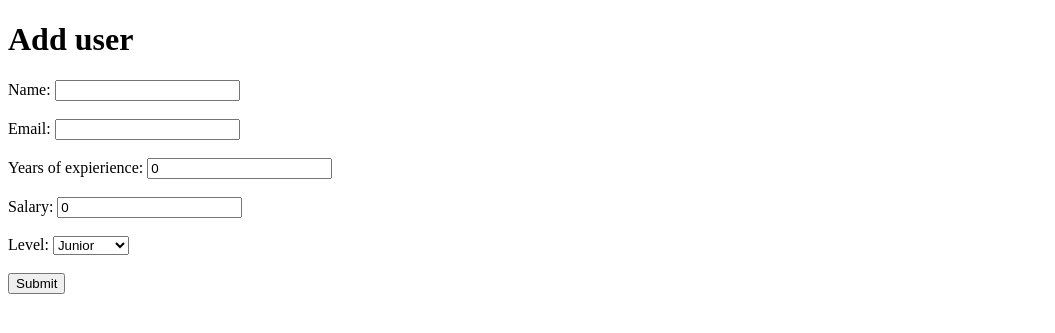
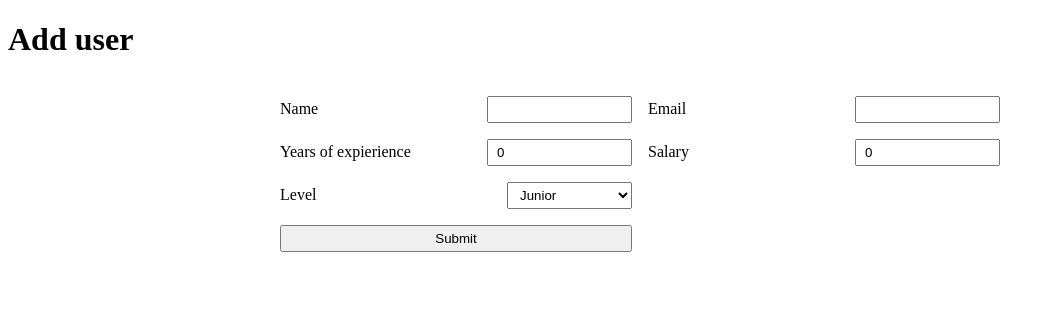
Before and after one commit to Ilawy/node-labs, a web app: file lab_2/static/employee.html in a window 1280 px wide. Shown: the top 333 px of the page, without its empty margins (0-1055 px from the left). Run offline with its HTML, style and script files only (its server is not run), Linux system fonts and the light colour scheme.

Commit message:
added some style improvements

```diff
--- a/lab_2/data.json
+++ b/lab_2/data.json
@@ -1 +1 @@
-[{"id":0,"name":"Mohammed Amr","email":"mm.ilawy@gmail.com","salary":0,"level":"jr","yearsOfExperience":0},{"id":1,"name":"Mohammed Amr","email":"mm.ilawy@gmail.com","salary":0,"level":"jr","yearsOfExperience":0},{"id":2,"name":"Mohammed Amr","email":"mm.ilawy@gmail.com","salary":0,"level":"jr","yearsOfExperience":0},{"id":3,"name":"Ahmed Amin","email":"next.mohammed.amr@gmail.com","salary":0,"level":"mid-level","yearsOfExperience":0},{"id":4,"name":"Mohammed Amr 3rd","email":"next.mohammed.amr@gmail.com","salary":0,"level":"jr","yearsOfExperience":0},{"id":5,"name":"Mohammed Amr 3rd","email":"next.mohammed.amr@gmail.com","salary":0,"level":"jr","yearsOfExperience":0},{"id":6,"name":"Mohammed Amr 3rd","email":"next.mohammed.amr@gmail.com","salary":0,"level":"jr","yearsOfExperience":0},{"id":7,"name":"AA","email":"BB@mm.io","salary":0,"level":"jr","yearsOfExperience":0}]
+[{"id":0,"name":"Mohammed Amr","email":"mm.ilawy@gmail.com","salary":0,"level":"jr","yearsOfExperience":0},{"id":1,"name":"Mohammed Amr","email":"mm.ilawy@gmail.com","salary":0,"level":"jr","yearsOfExperience":0},{"id":2,"name":"Mohammed Amr","email":"mm.ilawy@gmail.com","salary":0,"level":"jr","yearsOfExperience":0},{"id":3,"name":"Ahmed Amin","email":"next.mohammed.amr@gmail.com","salary":0,"level":"mid-level","yearsOfExperience":0},{"id":4,"name":"Mohammed Amr 3rd","email":"next.mohammed.amr@gmail.com","salary":0,"level":"jr","yearsOfExperience":0},{"id":5,"name":"Mohammed Amr 3rd","email":"next.mohammed.amr@gmail.com","salary":0,"level":"jr","yearsOfExperience":0},{"id":6,"name":"Mohammed Amr 3rd","email":"next.mohammed.amr@gmail.com","salary":0,"level":"jr","yearsOfExperience":0},{"id":7,"name":"AA","email":"BB@mm.io","salary":0,"level":"jr","yearsOfExperience":0},{"id":8,"name":"Mohammed","email":"next.mohammed.amr@gmail.com","salary":80000,"level":"mid-level","yearsOfExperience":0},{"id":9,"name":"Mohammed Amr","email":"mm.ilawy@gmail.com","salary":0,"level":"jr","yearsOfExperience":0},{"id":10,"name":"Mohammed Amr","email":"mm.ilawy@gmail.com","salary":0,"level":"jr","yearsOfExperience":0},{"id":11,"name":"Mohammed Amr","email":"mm.ilawy@gmail.com","salary":0,"level":"jr","yearsOfExperience":0},{"id":12,"name":"Mohammed Amr","email":"next.mohammed.amr@gmail.com","salary":0,"level":"jr","yearsOfExperience":0}]
--- a/lab_2/meta.json
+++ b/lab_2/meta.json
@@ -1 +1 @@
-{"lastid":8}
+{"lastid":13}
--- a/lab_2/static/astronomy.html
+++ b/lab_2/static/astronomy.html
@@ -6,12 +6,13 @@
     <title>MYApp - Astronomy</title>
     <link rel="stylesheet" href="card.css">
 </head>
-<body>
+<body class="container">
+    <h1>astronomy</h1>
     <figure class="card">
         <img src="/image_1.png" alt="">
         <figcaption>
             <a href="/astronomy/download">Download image</a>
-            <br><br>
+            <br>
             Lorem ipsum dolor sit amet consectetur adipisicing elit. Iusto dicta officia quod sunt quas laboriosam earum eligendi explicabo architecto sapiente, provident, culpa cupiditate commodi! Officiis placeat provident odio. Molestias, ut.
         </figcaption>
     </figure>
--- /dev/null
+++ b/lab_2/static/employee.css
@@ -0,0 +1,30 @@
+.add-employee-form {
+  display: grid;
+  grid-template-columns: repeat(2, 1fr);
+  gap: 1rem;
+  padding: 1rem;
+  max-width: 90ch;
+  margin: 0 auto;
+
+  .submit{
+    padding: 0.25rem;
+    grid-column: 1 / 2;
+  }
+}
+
+.label {
+  display: flex;
+  align-items: center;
+  justify-content: space-between;
+  gap: 1rem;
+
+  input,
+  select {
+    flex: 1;
+    max-width: 125px;
+  }
+}
+
+input, select{
+    padding: 0.25rem 0.5rem;
+}
--- a/lab_2/static/employee.html
+++ b/lab_2/static/employee.html
@@ -5,38 +5,37 @@
     <meta charset="UTF-8">
     <meta name="viewport" content="width=device-width, initial-scale=1.0">
     <title>Document</title>
+    <link rel="stylesheet" href="employee.css">
 </head>
 
 <body>
     <h1>Add user</h1>
-    <form action="employee" method="post">
-        <label>
-            Name:
+    <form class="add-employee-form" action="employee" method="post">
+        <label class="label">
+            <span>Name</span>
             <input type="text" required name="name">
         </label>
-        <br>
-        <br>
-        <label>
-            Email:
+        <label class="label">
+            <span>Email</span>
             <input type="email" required name="email">
         </label>
-        <br><br>
-        <label>
-            Years of expierience:
+
+        <label class="label">
+            <span>Years of expierience</span>
             <input type="number" min="0" value="0" required name="yearsOfExpierence">
         </label>
 
-        <br><br>
 
-        <label>
-           Salary:
+
+        <label class="label">
+           <span>Salary</span>
            <input type="number" value="0" name="salary">
         </label>
 
-        <br><br>
 
-        <label>
-            Level:
+
+        <label class="label">
+            <span>Level</span>
             <select name="level">
                 <option value="jr">Junior</option>
                 <option value="sr">Senior</option>
@@ -45,9 +44,9 @@
             </select>
         </label>
 
-        <br><br>
 
-        <button>Submit</button>
+
+        <button class="submit">Submit</button>
 
 
 
--- a/lab_2/static/serbal.html
+++ b/lab_2/static/serbal.html
@@ -6,12 +6,11 @@
     <title>Document</title>
     <link rel="stylesheet" href="card.css">
 </head>
-<body>
+<body class="container">
     <h1>Serbal</h1>
     <figure class="card">
         <img src="/serbal.png" alt="">
         <figcaption>
-            <br><br>
             Lorem ipsum dolor sit amet consectetur adipisicing elit. Iusto dicta officia quod sunt quas laboriosam earum eligendi explicabo architecto sapiente, provident, culpa cupiditate commodi! Officiis placeat provident odio. Molestias, ut.
         </figcaption>
     </figure>
```
Also changed, not shown: lab_2/routes.js (+7 -4 lines), lab_2/static/card.css (+10 -1 lines), lab_2/static/index.css (+44 -1 lines), lab_2/static/index.js (+20 -4 lines).
